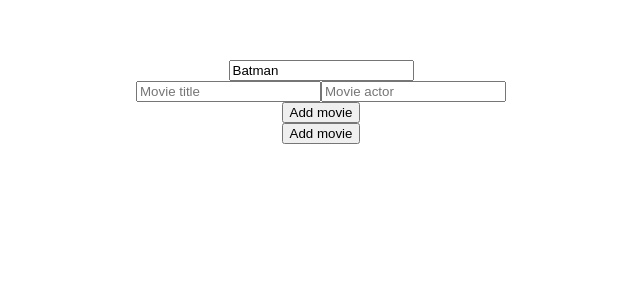
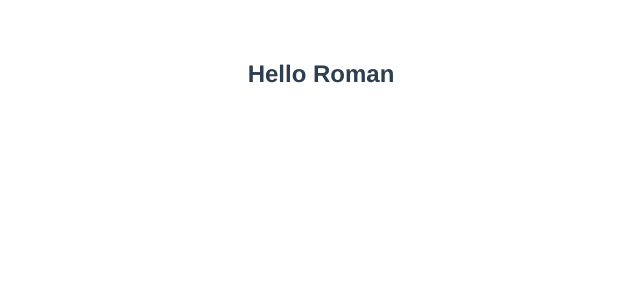
Before and after one commit to roman-ojha/vue, a Vue app in the folder Class/: page / in a window 1280 px wide. Shown: the top 300 px of the page, without its empty margins (319-959 px from the left). Built offline with nearby package versions, Linux system fonts and the light colour scheme.

Commit message:
docs(tutorial): vue components

```diff
--- a/Class/src/App.vue
+++ b/Class/src/App.vue
@@ -3,7 +3,7 @@
 </template>
 
 <script>
-import Application from "./Topic_Wise/28_Immediate_and_Deep_Watchers/App.vue";
+import Application from "./Topic_Wise/29_Components/App.vue";
 
 export default {
   name: "App",
--- /dev/null
+++ b/Class/src/Topic_Wise/29_Components/App.vue
@@ -0,0 +1,35 @@
+<template>
+  <h1></h1>
+  <!-- to include custom component we have to specify the component as custom html tag in template block-->
+  <Greet />
+</template>
+<script>
+import Greet from "./components/Greet.vue";
+export default {
+  name: "App",
+  // for this component to get recognize the custom component we have to specify the property called 'components'
+  components: {
+    // to recognize custom component we have to include the component here
+    // where it take:
+    // key: value
+    Greet: Greet,
+  },
+  data() {
+    return {};
+  },
+  methods: {},
+  computed: {},
+  watch: {},
+};
+</script>
+
+<style>
+#app {
+  font-family: Avenir, Helvetica, Arial, sans-serif;
+  -webkit-font-smoothing: antialiased;
+  -moz-osx-font-smoothing: grayscale;
+  /* text-align: center; */
+  color: #2c3e50;
+  margin-top: 60px;
+}
+</style>
--- /dev/null
+++ b/Class/src/Topic_Wise/29_Components/components/Greet.vue
@@ -0,0 +1,15 @@
+<template>
+  <!-- Component UI part -->
+  <h2>Hello Roman</h2>
+</template>
+
+<script>
+// Component Logic part
+// we have to export component so that other component can import it
+export default {
+  name: "GreetComponent",
+  //   now here we are exporting component by specifying then 'name' property which is the name of the component
+};
+</script>
+
+<style scoped></style>
```
Also changed, not shown: Class/src/Topic_Wise/29_Components/29_Components.txt (added).
